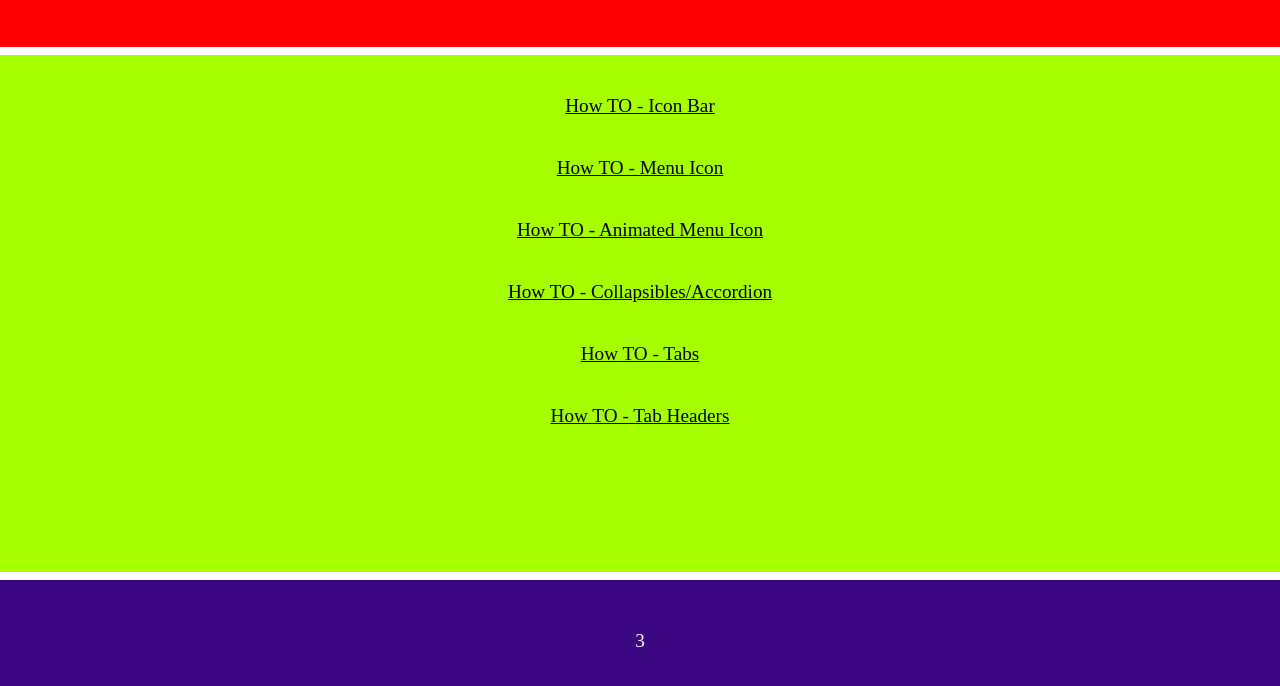
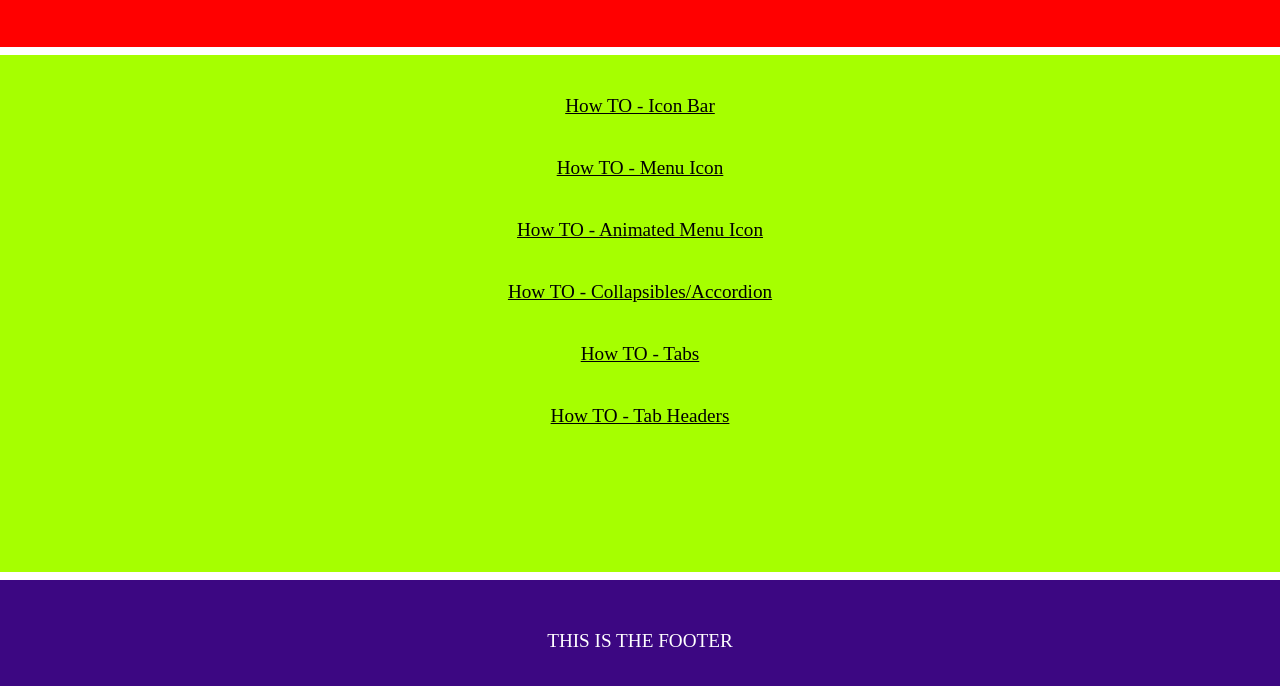
Before and after one commit to EduardoAlvarez1970/w3Schools-how-to-examples, a plain HTML site: page index.html in a window 1280 px wide. Shown: the part 98-784 px from the top of the page. Drawn offline with Linux system fonts and the light colour scheme.

Commit message:
ultimas modificaciones ok

```diff
--- a/index.html
+++ b/index.html
@@ -9,7 +9,7 @@
     <!--<meta name="theme-color" content="#c15a58" />-->
     <title>Eduardo Alvarez</title>
     <link rel="stylesheet" href="main.css">
-    <link rel="icon" href="images/favicon.ico">
+    <link rel="icon" href="images/favicon.ico"><!--ESTA ES LA IMAGEN DE FAVICON ESPECIFICA PARA LA PAGINA-->
     <!-- Helps prevent duplicate content issues -->
     <link rel="canonical" href="https://eduardoalvarez1970.github.io/">
     <!-- Links to a JSON file that specifies "installation" credentials for the web applications -->
@@ -38,7 +38,8 @@
 
         </div>
 
-        <div class="footer">3</div>
+        <!--FOOTER-->
+        <div class="footer">THIS IS THE FOOTER</div>
     </section>
 
 </body>
```
